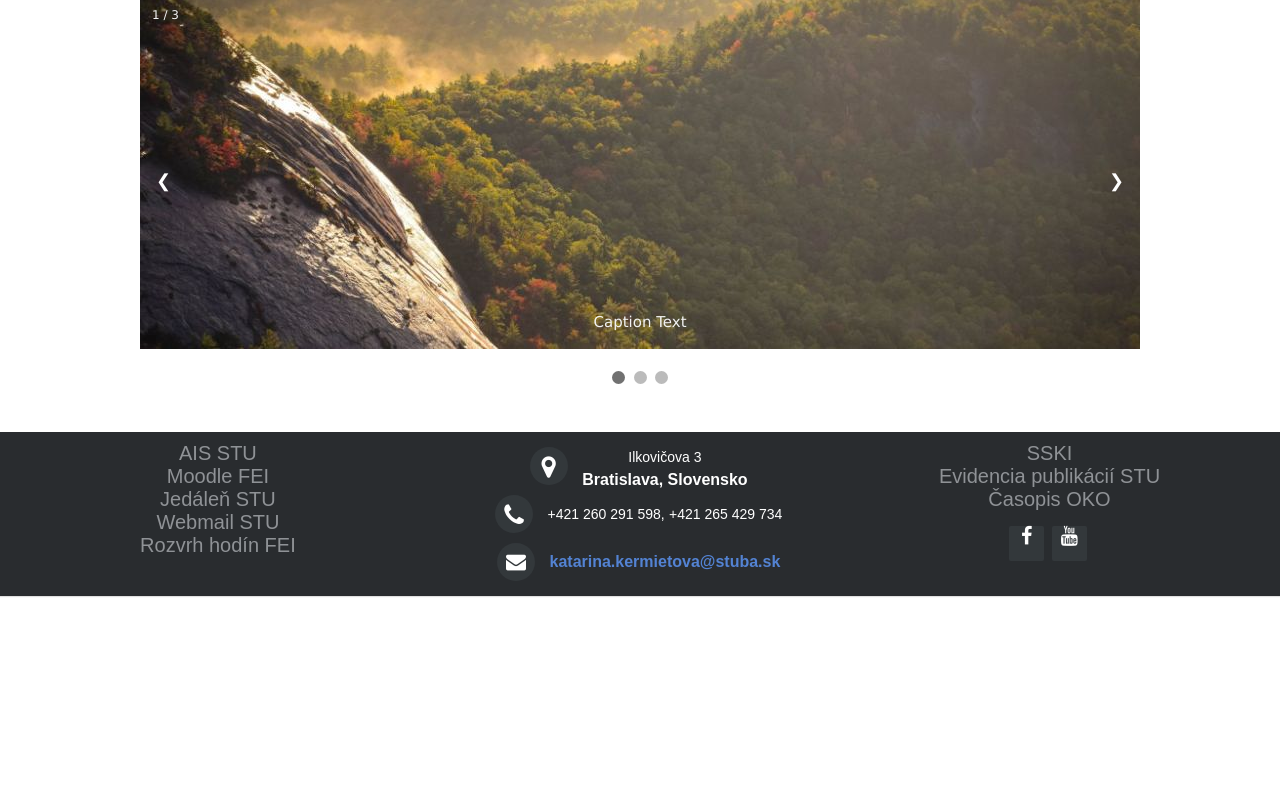
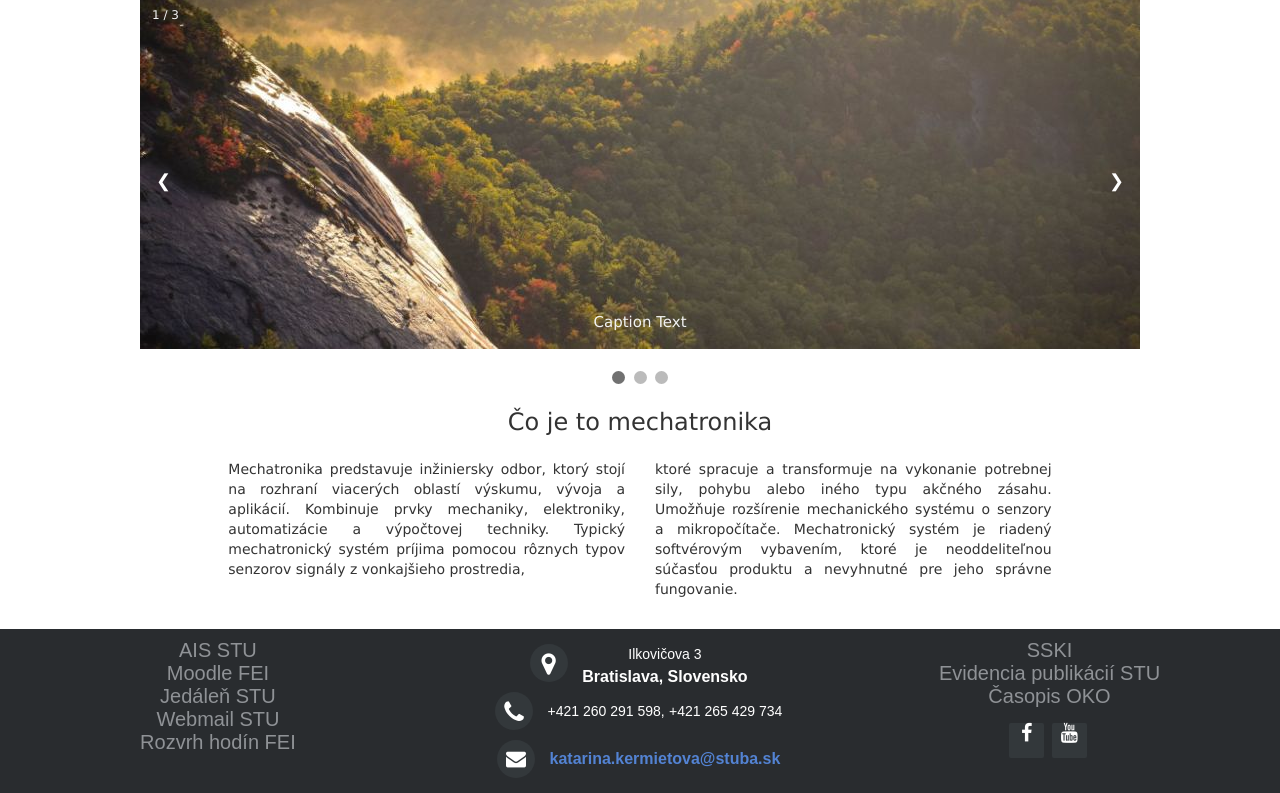
Before and after one commit to elcomtik/WebTech2, a PHP site: page /index.php in a window 1280 px wide. Shown: the part 108-901 px from the top of the page. Before the commit the page ends 705 px from the top, so only its background shows below. Run offline with PHP 8.4, Linux system fonts and the light colour scheme; data that the repository does not hold is empty.

Commit message:
updated index

```diff
--- a/index.php
+++ b/index.php
@@ -59,12 +59,20 @@ include_once 'menu.php';
 
 <script src="assets/js/slideshow.js"></script>
 
-<div class="row">
+
+<h3 class="mojnadpish3">Čo je to mechatronika</h3>
+<div class="row row-no-margin">
+
+
     <div class="col-lg-offset-2 col-md-6 col-sm-6 col-xs-12 col-lg-4 col">
-        <?php echo file_get_contents('http://loripsum.net/api') ?>
+        Mechatronika predstavuje inžiniersky odbor, ktorý stojí na rozhraní viacerých oblastí výskumu, vývoja a
+        aplikácií. Kombinuje prvky mechaniky, elektroniky, automatizácie a výpočtovej techniky. Typický mechatronický
+        systém príjima pomocou rôznych typov senzorov signály z vonkajšieho prostredia,
     </div>
     <div class="col-lg-4 col-md-6 col-sm-6 col-xs-12 col">
-        <?php echo file_get_contents('http://loripsum.net/api') ?>
+        ktoré spracuje a transformuje na vykonanie potrebnej sily, pohybu alebo iného typu akčného zásahu. Umožňuje rozšírenie mechanického systému o
+        senzory a mikropočítače. Mechatronický systém je riadený softvérovým vybavením, ktoré je neoddeliteľnou súčasťou
+        produktu a nevyhnutné pre jeho správne fungovanie.
     </div>
 </div>
 
```
